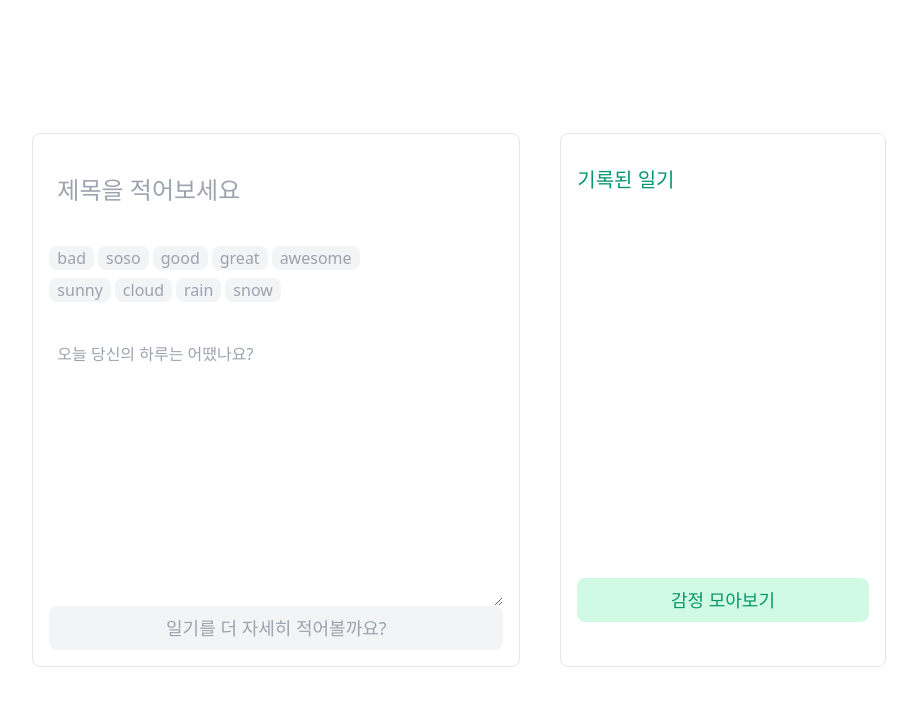
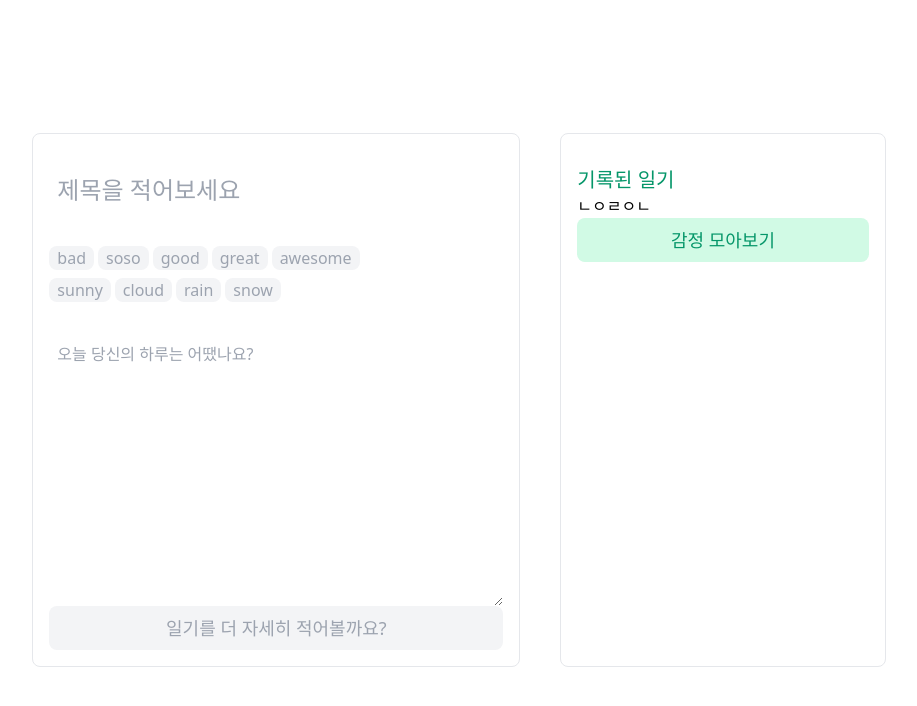
Before and after one commit to yugenius0213/GDSC-SPACE-STUDY-ASSIGNMENT-VER2, a React (Vite) app in the folder YuJin/react-ts/: page / in a window 1280 px wide. Shown: the top 706 px of the page, without its empty margins (181-1098 px from the left). Built offline with nearby package versions, Linux system fonts and the light colour scheme.

Commit message:
feat: show diary list when reload

```diff
--- a/YuJin/react-ts/src/app/page.tsx
+++ b/YuJin/react-ts/src/app/page.tsx
@@ -102,14 +102,13 @@ function DiaryWriter() {
     )
 }
 const DiaryViewerBox = ({ diary }: { diary: Diary }) => {
-    const formattedDate = diary.date
+    const formattedDate = new Date(diary.date)
         .toLocaleDateString('ko-KR', {
             year: 'numeric',
             month: '2-digit',
             day: '2-digit',
         })
         .replace(/\//g, '.')
-
     return (
         <div className="border rounded-lg p-3 flex flex-col gap-2 ">
             <div className="text-lg">{diary.title}</div>
@@ -129,14 +128,21 @@ const DiaryViewerBox = ({ diary }: { diary: Diary }) => {
 }
 function DiaryViewer() {
     const diaryList = useDiaryValue()
+
+    const isDiaryExsists = diaryList.length > 0
+    console.log(diaryList)
     return (
         <div className="w-full border border-bg-gray p-4 rounded-lg flex flex-col h-2/3">
             <div className="text-xl text-primary-green text-bold mt-4">기록된 일기</div>
-            <div className="flex flex-col py-4 gap-2 max-h-96 overflow-y-auto h-full justify-center ">
-                {diaryList.map((diary, index) => (
-                    <DiaryViewerBox diary={diary} key={index} />
-                ))}
-            </div>
+            {isDiaryExsists ? (
+                <div className="flex flex-col py-4 gap-2 max-h-96 overflow-y-auto h-full justify-center ">
+                    {diaryList.map((diary, index) => (
+                        <DiaryViewerBox diary={diary} key={index} />
+                    ))}
+                </div>
+            ) : (
+                <div>ㄴㅇㄹㅇㄴ</div>
+            )}
             <button className="w-full bg-primary-lightgreen rounded-lg py-2 text-lg text-primary-green">
                 감정 모아보기
             </button>
--- a/YuJin/react-ts/src/provider/Diary.tsx
+++ b/YuJin/react-ts/src/provider/Diary.tsx
@@ -6,7 +6,10 @@ type DiaryUpdate = React.Dispatch<React.SetStateAction<Diary[]>>
 const DiaryUpdateContext = createContext<DiaryUpdate | undefined>(undefined)
 
 const DiaryProvider = ({ children }: React.PropsWithChildren) => {
-    const [diaries, updateDiaries] = useState<Diary[]>([])
+    const [diaries, updateDiaries] = useState<Diary[]>(() => {
+        const storedDiaries = window.localStorage.getItem('diary')
+        return storedDiaries ? JSON.parse(storedDiaries) : []
+    })
     return (
         <DiaryValueContext.Provider value={diaries}>
             <DiaryUpdateContext.Provider value={updateDiaries}>{children}</DiaryUpdateContext.Provider>
```
